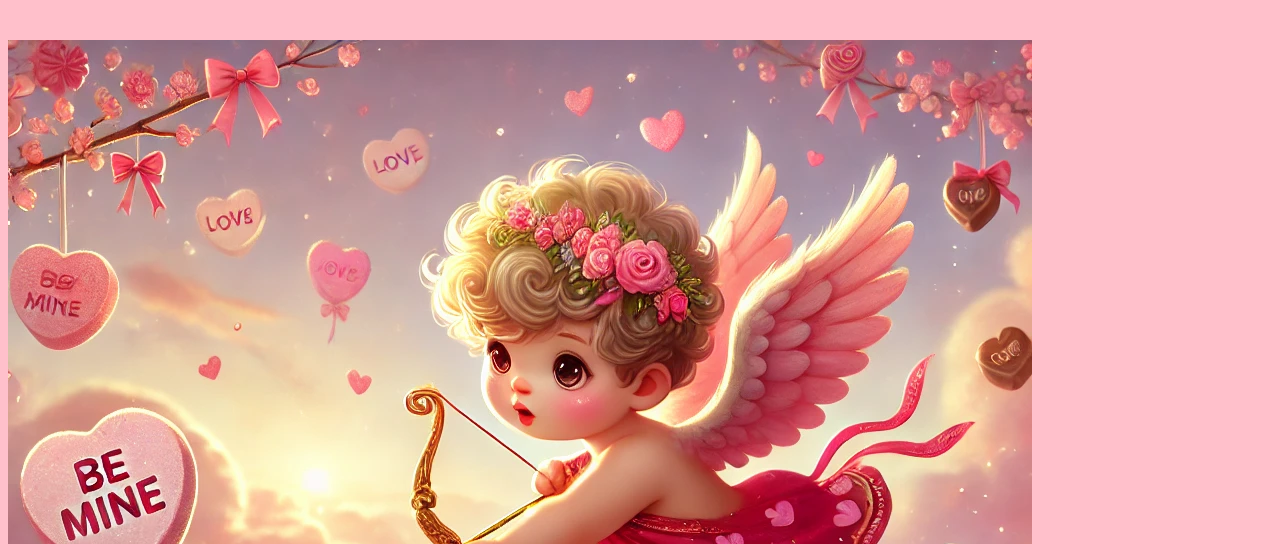
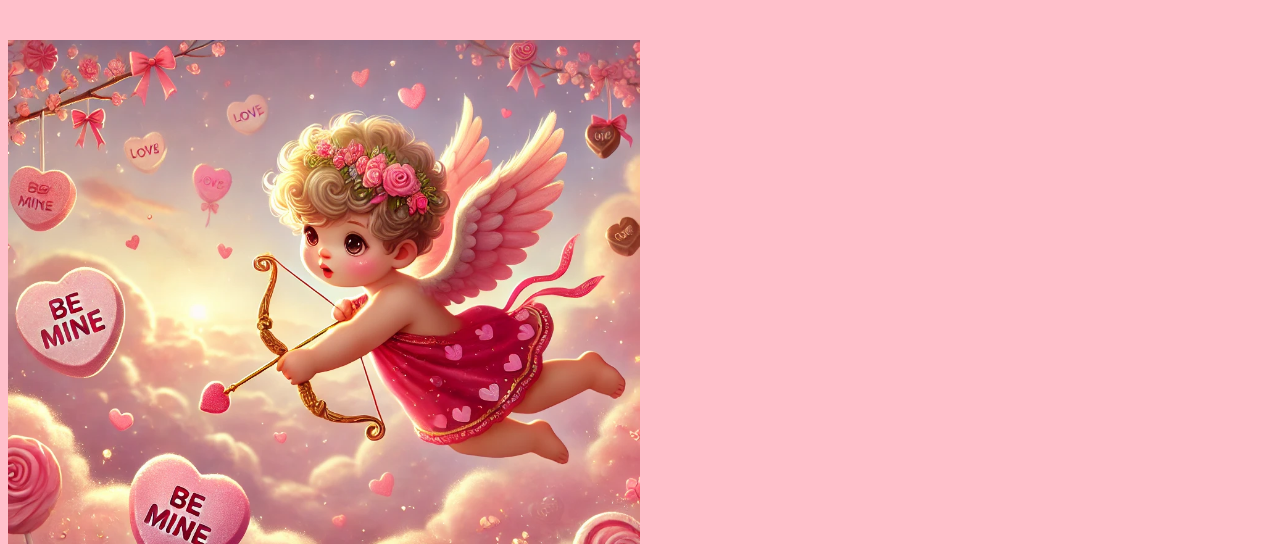
Before and after one commit to zanezat/wdd130, a plain HTML site: page ice/valentines/index.html in a window 1280 px wide. Shown: the part 256-800 px from the top of the page. Drawn offline with Linux system fonts and the light colour scheme.

Commit message:
added with to img in valentines ice

```diff
--- a/ice/valentines/styles/styles.css
+++ b/ice/valentines/styles/styles.css
@@ -49,3 +49,6 @@ footer{
     border-radius: 6px;
     font-family: Arial, Helvetica, sans-serif;
 }
+img{
+    width: 50%;
+}
```
